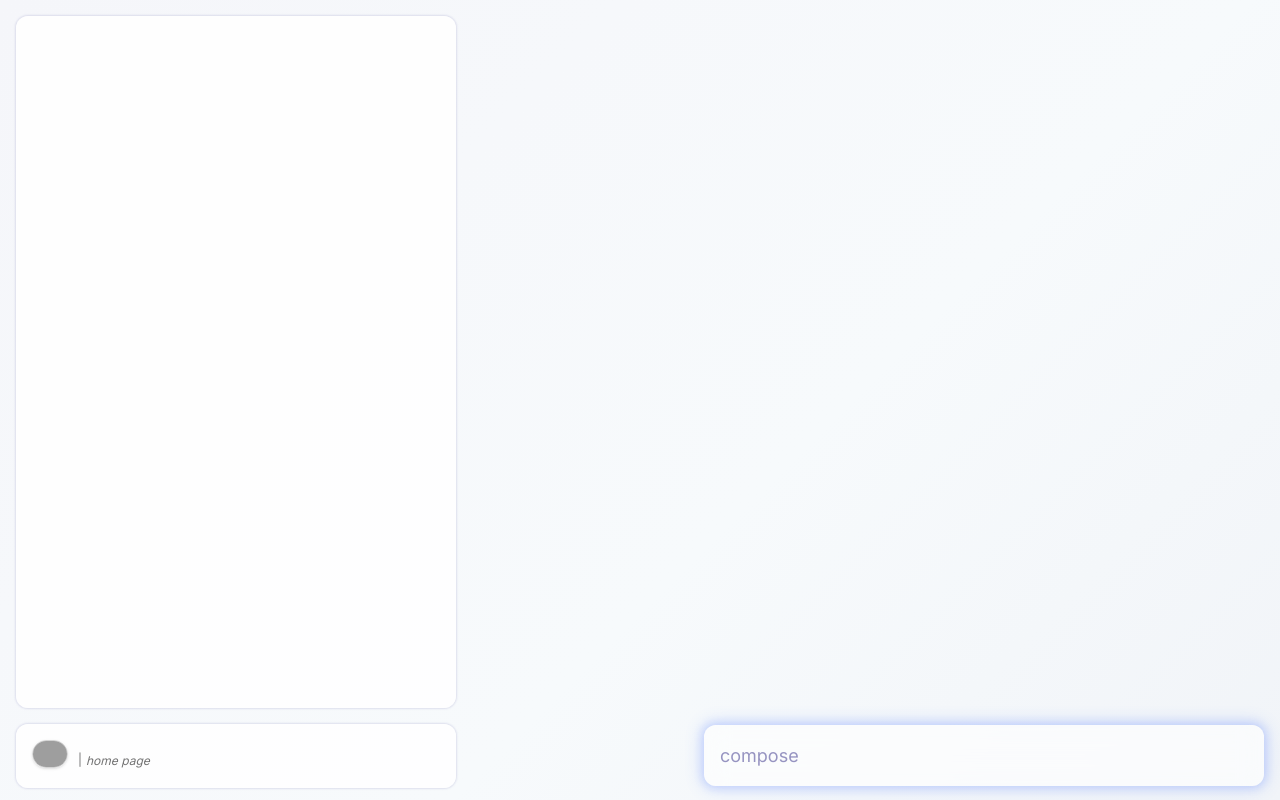
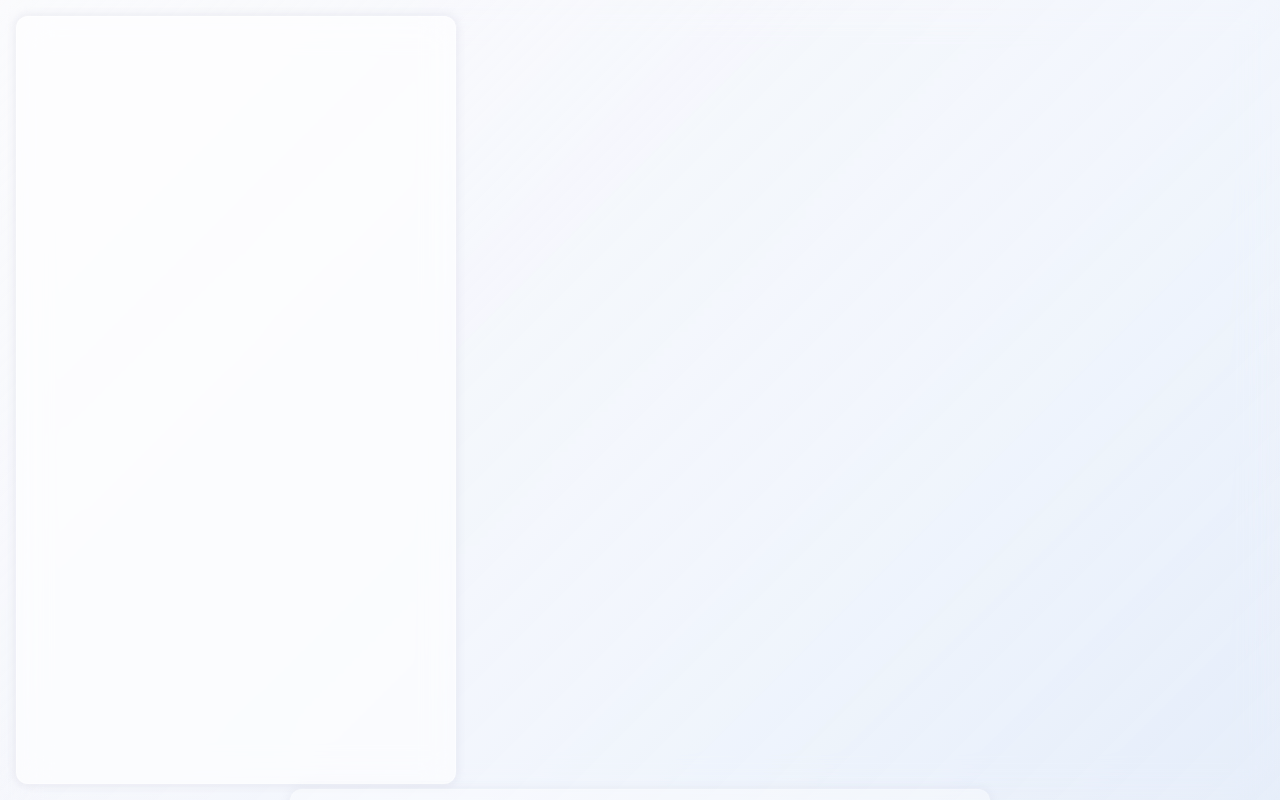
Before and after one commit to joshtgillette/jenet-frontend, a Next.js app: page / in a window 1280 px wide. Built offline with nearby package versions, Linux system fonts and the light colour scheme; grey boxes are pictures that could not be loaded.

Commit message:
Fully adopt glass-morphism design language

```diff
--- a/src/app/compose.tsx
+++ b/src/app/compose.tsx
@@ -2,6 +2,7 @@
 
 import React, { useRef, useState, useEffect } from "react";
 import "./globals.css";
+import Panel from "./panel";
 
 const INSTRUCTIONS = `
 Classify the input text into one of the following categories. The entire input text MUST represent the category, otherwise it is LANGUAGE. So for example "How's Jaden Gillette?" is LANGUAGE. Lastly, each newline in the text should be treated as separate inputs, with return values provided in a comma separated list.
@@ -19,7 +20,7 @@ AIRPORT: A U.S airport name or code
 LANGUAGE: Spoken language, catch-all category if no others are a match.
 `
 
-const Compose = () => {
+const Compose = ({ onFocus, onBlur }: { onFocus?: () => void; onBlur?: () => void }) => {
   const [value, setValue] = useState("");
   const [response, setResponse] = useState("");
   const textareaRef = useRef<HTMLTextAreaElement>(null);
@@ -61,29 +62,32 @@ const Compose = () => {
   const handleKeyDown = (e: React.KeyboardEvent<HTMLTextAreaElement>) => {
     if (e.key === 'Enter' && !e.shiftKey) {
       e.preventDefault();
+      window.dispatchEvent(new CustomEvent('add-panel'));
       handleSend();
     }
   };
 
   return (
-    <div
-      className="absolute bottom-0 w-full max-w-140 pb-0.5 flex flex-col gap-4 z-50 items-center"
-    >
+    <Panel className="absolute bottom-0 z-50 w-[700px] flex flex-col items-center !p-0 rounded-2xl" content={
+      <>
         {response && (
-        <div className="w-full max-h-[20lh] p-4 text-lg leading-relaxed placeholder-neutral-400 rounded-xl resize-none overflow-auto backdrop-blur-md focus:outline-none bg-white/60 shadow-[0_0_8px_2px_rgba(80,120,255,0.20),0_0_16px_4px_rgba(80,120,255,0.18)] hover:bg-white/90 hover:shadow-[0_0_30px_2px_rgba(80,120,255,0.30),0_0_16px_4px_rgba(80,120,255,0.22)] focus-within:bg-white/90 focus-within:shadow-[0_0_30px_2px_rgba(80,120,255,0.30),0_0_16px_4px_rgba(80,120,255,0.22)] transition-all duration-300">
-          <h1 className="text-neutral-600">{response}</h1>
+          <div className="w-full flex-1 max-h-[20lh] p-4 text-lg leading-relaxed rounded-xl overflow-auto">
+            <h1 className="text-neutral-700 font-medium">{response}</h1>
           </div>
         )}
         <textarea
           ref={textareaRef}
-        className="w-full max-h-[20lh] p-4 text-lg text-indigo-900 placeholder-indigo-350 leading-relaxed rounded-xl resize-none overflow-auto backdrop-blur-md focus:outline-none bg-white/60 shadow-[0_0_8px_2px_rgba(80,120,255,0.20),0_0_16px_4px_rgba(80,120,255,0.18)] hover:bg-white/90 hover:shadow-[0_0_30px_2px_rgba(80,120,255,0.30),0_0_16px_4px_rgba(80,120,255,0.22)] focus-within:bg-white/90 focus-within:shadow-[0_0_30px_2px_rgba(80,120,255,0.30),0_0_16px_4px_rgba(80,120,255,0.22)] transition-all duration-300"
+          className="w-full max-h-[20lh] p-4 text-lg text-neutral-600 leading-relaxed placeholder-neutral-500 rounded-xl resize-none outline-none overflow-auto transition-all duration-300"
           placeholder="compose"
           value={value}
           onChange={handleChange}
           onKeyDown={handleKeyDown}
+          onFocus={onFocus}
+          onBlur={onBlur}
           rows={1}
         />
-    </div>
+      </>
+    } />
   );
 };
 
--- a/src/app/globals.css
+++ b/src/app/globals.css
@@ -20,5 +20,28 @@
 }
 
 body {
+  /* Hazy, multi-color, light Unsplash background */
+  background: url('https://images.unsplash.com/photo-1506744038136-46273834b3fb?auto=format&fit=crop&w=1500&q=80') center center / cover no-repeat fixed;
+  min-height: 100vh;
+  position: relative;
+}
+
+body::before {
+  content: '';
+  position: fixed;
+  inset: 0;
+  z-index: 0;
+  pointer-events: none;
+  /* Blurred, semi-transparent multi-color overlay for extra haze */
+  background: linear-gradient(135deg, rgba(255,255,255,0.55) 0%, rgba(245,245,255,0.35) 40%, rgba(200,220,255,0.25) 100%);
+  backdrop-filter: blur(18px) saturate(1.2);
+  -webkit-backdrop-filter: blur(18px) saturate(1.2);
+}
+
+body {
   background: linear-gradient(135deg, #f5f6fa 0%, #f7fafc 60%, #f1f4f8 100%);
 }
+
+.glass {
+  @apply bg-white/60 shadow-[0_0_8px_2px_rgba(180,180,200,0.2)] ring-1 ring-white/10 backdrop-blur-lg border border-white/30 transition-all duration-400 hover:bg-white/80 hover:shadow-[0_0_20px_4px_rgba(180,180,200,0.3)];
+}
--- a/src/app/page.tsx
+++ b/src/app/page.tsx
@@ -3,31 +3,7 @@
 import React, { useState, useEffect } from "react";
 import Panel, { PanelData } from "./panel";
 import Compose from "./compose";
-import Image from "next/image";
 
-const MainPanelHeader = () => {
-  const handleProfileClick = () => {
-    if (typeof window !== 'undefined') {
-      window.dispatchEvent(new CustomEvent('add-panel'));
-    }
-  };
-  return (
-    <div className="flex items-center gap-1.5 z-10">
-      <Image
-        src="https://ui-avatars.com/api/?name=J+G&background=ececec&color=888888&format=png"
-        alt="Profile"
-        width={36}
-        height={36}
-        className="rounded-full border border-neutral-300 shadow-sm object-cover cursor-pointer transition-all duration-300"
-        onClick={handleProfileClick}
-      />
-      <div className="flex items-end ml-1 gap-1 h-full">
-        <span className="text-xs text-neutral-500">|</span>
-        <span className="text-xs italic leading-tight text-neutral-500">home page</span>
-      </div>
-    </div>
-  );
-}
 
 const BasePanel = ({ onClose }: { onClose: () => void }) => {
   return (
@@ -46,11 +22,15 @@ const BasePanel = ({ onClose }: { onClose: () => void }) => {
 export default function Home() {
   const [panels, setPanels] = useState<PanelData[]>([]);
   const [nextId, setNextId] = useState(1);
+  const [showCompose, setShowCompose] = useState(false);
+  const [isComposeFocused, setIsComposeFocused] = useState(false);
 
   const addPanel = (args: Omit<PanelData, "id"> = {}) => {
     setPanels((prev) => [...prev, { id: nextId, ...args }]);
     setNextId((id) => id + 1);
   };
+
+  const removePanel = (id: number) => setPanels((prev) => prev.filter((panel) => panel.id !== id));
 
   useEffect(() => {
     const handler = () => addPanel({});
@@ -58,12 +38,24 @@ export default function Home() {
     return () => window.removeEventListener("add-panel", handler);
   }, [addPanel, nextId]);
 
-  const removePanel = (id: number) =>
-    setPanels((prev) => prev.filter((panel) => panel.id !== id));
+  useEffect(() => {
+    const handleMouseMove = (e: MouseEvent) => {
+      if (isComposeFocused) return;
+      const threshold = 80; // px from bottom
+      const windowHeight = window.innerHeight;
+      if (windowHeight - e.clientY < threshold) {
+        setShowCompose(true);
+      } else {
+        setShowCompose(false);
+      }
+    };
+    window.addEventListener('mousemove', handleMouseMove);
+    return () => window.removeEventListener('mousemove', handleMouseMove);
+  }, [isComposeFocused]);
 
   return (
-    <div className="h-screen flex flex-col p-2 pb-3">
-      <div className="w-full flex-1 flex gap-4 p-2 overflow-auto">
+    <div className="h-screen flex flex-col">
+      <div className="w-full flex-1 flex gap-4 p-4 overflow-auto">
         <Panel className="flex-1 relative !max-w-100" content={
           <>
             {/* ...other main panel content can go here... */}
@@ -79,11 +71,15 @@ export default function Home() {
           ))}
         </div>
       </div>
-      <div className="relative h-18 flex gap-8 pt-2 pr-2 pl-2 overflow-visible">
-        <Panel content={<MainPanelHeader />} />
-        <div className="flex-1 flex items-center relative justify-end">
-          <Compose/>
-        </div>
+      <div
+        className={`fixed left-1/2 bottom-6 -translate-x-1/2 z-30 w-full flex justify-center items-center gap-4 transition-all duration-500 ease-in-out
+        ${(showCompose || isComposeFocused) ? 'translate-y-0 pointer-events-auto' : 'translate-y-19 opacity-60 pointer-events-none'}`}
+        style={{ willChange: 'transform, opacity' }}
+      >
+        <Compose
+          onFocus={() => setIsComposeFocused(true)}
+          onBlur={() => setIsComposeFocused(false)}
+        />
       </div>
     </div>
   );
--- a/src/app/panel.tsx
+++ b/src/app/panel.tsx
@@ -15,7 +15,7 @@ const Panel = ({ content, className }: PanelProps) => {
     return (
         <div
             className={
-                `group max-w-200 min-w-110 relative flex flex-col p-4 rounded-xl bg-[rgb(255,255,255)]/85 shadow-[0_0_2px_1px_rgba(120,120,180,0.2)] transition-shadow duration-300 overflow-auto hover:bg-[rgb(255,255,255)] hover:shadow-[0_0_10px_1px_rgba(120,120,180,0.2)] ${className ?? ""}`
+                `glass group max-w-200 min-w-110 relative flex flex-col p-4 rounded-xl overflow-auto ${className ?? ""}`
             }
         >
             {content}
```
Lines whose indentation alone changed are shown as unchanged.
